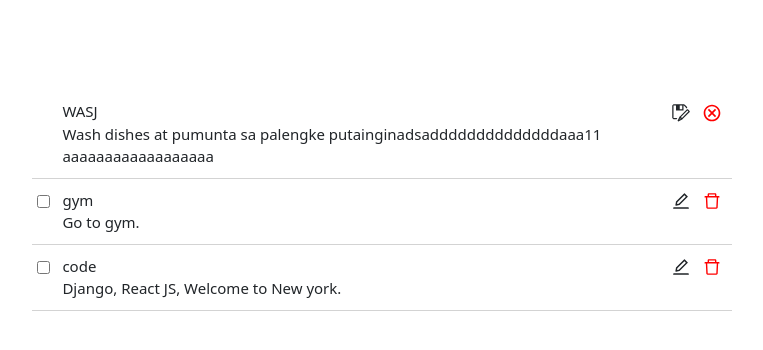
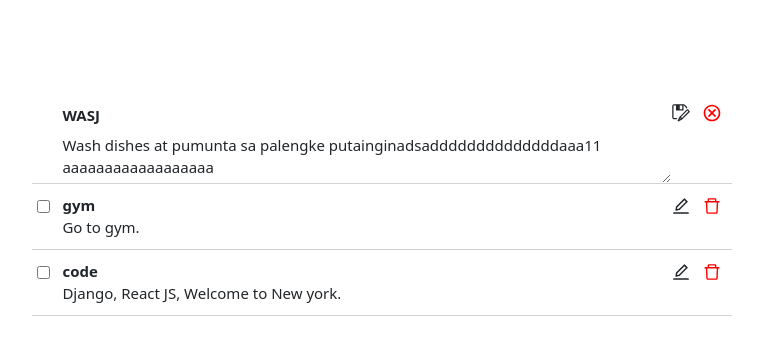
Before and after one commit to jezozobrado/react-todolist, a React (Vite) app in the folder todolist/: page / in a window 1280 px wide. Both pictures are taken after a click on the button 939 px from the left and 112 px from the top of the page. Shown: the top 350 px of the page, without its empty margins (258-1021 px from the left). Built offline with nearby package versions, Linux system fonts and the light colour scheme.

Commit message:
Partial edit function: change text field to input field.

```diff
--- a/todolist/src/components/ToDoList.tsx
+++ b/todolist/src/components/ToDoList.tsx
@@ -29,6 +29,8 @@ const ToDoList = ({
             )}
           </div>
 
+          {!toDo.isEdited ? (
+            <>
               <div className="d-flex flex-column my-0">
                 <div
                   className={
@@ -37,11 +39,10 @@ const ToDoList = ({
                       : "text-decoration-none"
                   }
                 >
-              <p className="mb-0">{toDo.title}</p>
+                  <p className="fw-bold mb-0">{toDo.title}</p>
                   <p className="fw-light fs-4">{toDo.description}</p>
                 </div>
               </div>
-
               <div className="">
                 {!toDo.isEdited ? (
                   <button className="btn" onClick={() => onEdit(toDo)}>
@@ -53,6 +54,33 @@ const ToDoList = ({
                   </button>
                 )}
               </div>
+            </>
+          ) : (
+            <>
+              <div className="d-flex flex-column my-0">
+                <input
+                  type="text"
+                  className="fs-4 ps-0  form-control fw-bold mb-0 border-0 shadow-none"
+                  defaultValue={toDo.title}
+                />
+                <textarea
+                  className=" fs-4 ps-0 form-control fw-light mb-0 border-0 shadow-none"
+                  defaultValue={toDo.description}
+                />
+              </div>
+              <div className="">
+                {!toDo.isEdited ? (
+                  <button className="btn" onClick={() => onEdit(toDo)}>
+                    <AiOutlineEdit size={20} />
+                  </button>
+                ) : (
+                  <button className="btn">
+                    <VscSaveAs size={20} />
+                  </button>
+                )}
+              </div>
+            </>
+          )}
 
           <div className="">
             {!toDo.isEdited ? (
```
Lines whose indentation alone changed are shown as unchanged.
